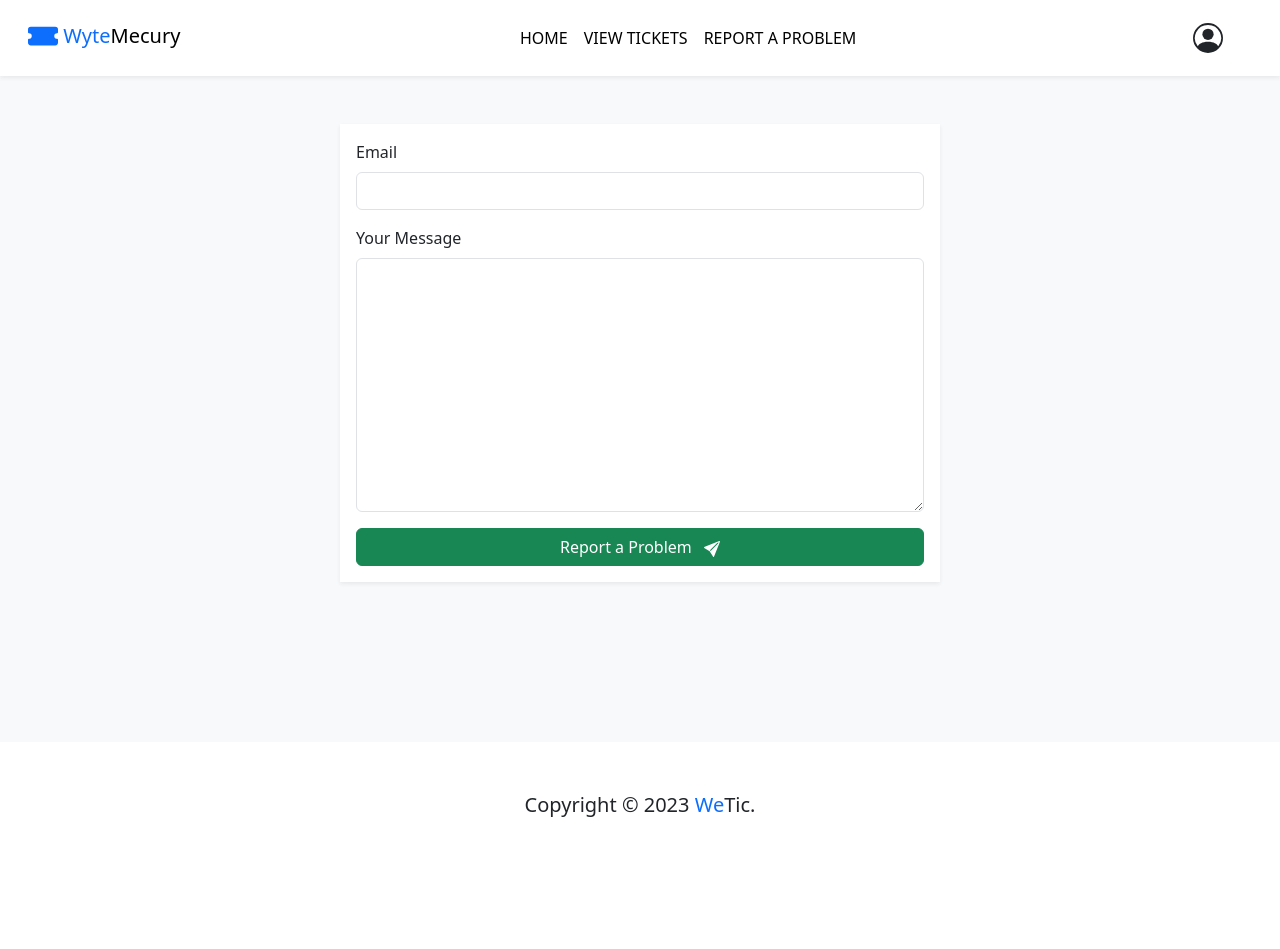
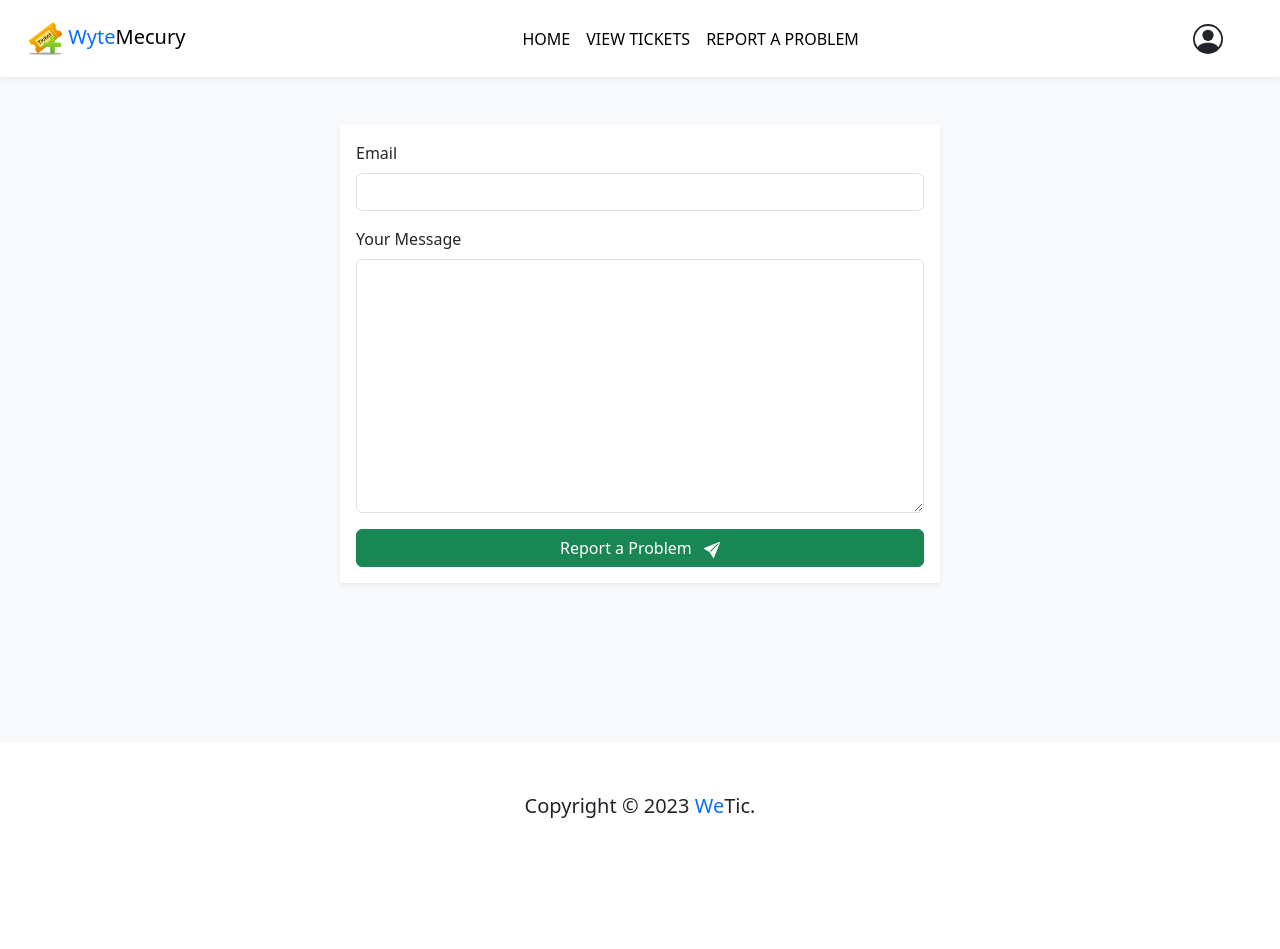
Before and after one commit to Demilade362/ticketBooking-system, a PHP site: page /Report.php in a window 1280 px wide. Before the commit the page ends 817 px from the top, so only its background shows below. Run offline with PHP 8.4, Linux system fonts and the light colour scheme.

Commit message:
Added Favicon and Change Site Logo

```diff
--- a/adminHome.php
+++ b/adminHome.php
@@ -69,9 +69,7 @@ $results = mysqli_fetch_all($query, MYSQLI_ASSOC);
                 <nav class="navbar navbar-expand-lg bg-white auto-hiding-navbar">
                     <div class="container">
                         <div class="navbar-brand">
-                            <svg xmlns="http://www.w3.org/2000/svg" width="30" height="30" fill="currentColor" class="bi bi-ticket-fill mb-1 text-primary" viewBox="0 0 16 16">
-                                <path d="M1.5 3A1.5 1.5 0 0 0 0 4.5V6a.5.5 0 0 0 .5.5 1.5 1.5 0 1 1 0 3 .5.5 0 0 0-.5.5v1.5A1.5 1.5 0 0 0 1.5 13h13a1.5 1.5 0 0 0 1.5-1.5V10a.5.5 0 0 0-.5-.5 1.5 1.5 0 0 1 0-3A.5.5 0 0 0 16 6V4.5A1.5 1.5 0 0 0 14.5 3h-13Z" />
-                            </svg>
+                            <img src="templates/favicon.ico" alt="logo" width="35" height="35">
 
                             <span class="text-primary">Wyte</span>Mecury Admin
                         </div>
--- a/adminUser.php
+++ b/adminUser.php
@@ -79,9 +79,7 @@ if (isset($_POST['submit'])) {
                 <nav class="navbar navbar-expand-lg bg-white auto-hiding-navbar">
                     <div class="container">
                         <div class="navbar-brand">
-                            <svg xmlns="http://www.w3.org/2000/svg" width="30" height="30" fill="currentColor" class="bi bi-ticket-fill mb-1 text-primary" viewBox="0 0 16 16">
-                                <path d="M1.5 3A1.5 1.5 0 0 0 0 4.5V6a.5.5 0 0 0 .5.5 1.5 1.5 0 1 1 0 3 .5.5 0 0 0-.5.5v1.5A1.5 1.5 0 0 0 1.5 13h13a1.5 1.5 0 0 0 1.5-1.5V10a.5.5 0 0 0-.5-.5 1.5 1.5 0 0 1 0-3A.5.5 0 0 0 16 6V4.5A1.5 1.5 0 0 0 14.5 3h-13Z" />
-                            </svg>
+                            <img src="templates/favicon.ico" alt="logo" width="35" height="35">
 
                             <span class="text-primary">Wyte</span>Mecury Admin
                         </div>
--- a/search.php
+++ b/search.php
@@ -41,6 +41,7 @@ if (isset($_GET['searchUsedTicket']) && isset($_GET['searchUsedTicket'])) {
     <meta http-equiv="X-UA-Compatible" content="IE=edge">
     <meta name="viewport" content="width=device-width, initial-scale=1.0">
     <title>Query</title>
+    <link rel="shortcut icon" href="templates/favicon.ico" type="image/x-icon">
     <link rel="stylesheet" href="dist/css/bootstrap.min.css">
     <script defer src="dist/popper.min.js"></script>
     <script defer src="dist/js/bootstrap.min.js"></script>
--- a/templates/header.php
+++ b/templates/header.php
@@ -5,10 +5,8 @@
     <meta charset="UTF-8">
     <meta http-equiv="X-UA-Compatible" content="IE=edge">
     <meta name="viewport" content="width=device-width, initial-scale=1.0">
-    <link rel="shortcut icon" href="./favicon.ico" type="image/x-icon">
+    <link rel="shortcut icon" href="templates/favicon.ico" type="image/x-icon">
     <link rel="stylesheet" href="./dist/css/bootstrap.css">
-    <script defer src="./dist/popper.min.js"></script>
-    <script defer src="./dist/js/bootstrap.bundle.js"></script>
     <script defer src="./dist/js/bootstrap.js"></script>
     <title>WyteMecury</title>
     <style>
--- a/templates/nav.php
+++ b/templates/nav.php
@@ -1,9 +1,7 @@
 <nav class="navbar navbar-expand-md auto-hiding-navbar py-3 px-3 navbar-light shadow-sm bg-white sticky-top">
     <div class="container-fluid">
         <a href="#" class="navbar-brand">
-            <svg xmlns="http://www.w3.org/2000/svg" width="30" height="30" fill="currentColor" class="bi bi-ticket-fill mb-1 text-primary" viewBox="0 0 16 16">
-                <path d="M1.5 3A1.5 1.5 0 0 0 0 4.5V6a.5.5 0 0 0 .5.5 1.5 1.5 0 1 1 0 3 .5.5 0 0 0-.5.5v1.5A1.5 1.5 0 0 0 1.5 13h13a1.5 1.5 0 0 0 1.5-1.5V10a.5.5 0 0 0-.5-.5 1.5 1.5 0 0 1 0-3A.5.5 0 0 0 16 6V4.5A1.5 1.5 0 0 0 14.5 3h-13Z" />
-            </svg>
+            <img src="templates/favicon.ico" alt="logo" width="35" height="35">
             <span class="text-primary">Wyte</span>Mecury
         </a>
 
--- a/usedTickets.php
+++ b/usedTickets.php
@@ -123,9 +123,7 @@ if (isset($_POST['delete'])) {
                 <nav class="navbar navbar-expand-lg bg-white auto-hiding-navbar">
                     <div class="container">
                         <div class="navbar-brand">
-                            <svg xmlns="http://www.w3.org/2000/svg" width="30" height="30" fill="currentColor" class="bi bi-ticket-fill mb-1 text-primary" viewBox="0 0 16 16">
-                                <path d="M1.5 3A1.5 1.5 0 0 0 0 4.5V6a.5.5 0 0 0 .5.5 1.5 1.5 0 1 1 0 3 .5.5 0 0 0-.5.5v1.5A1.5 1.5 0 0 0 1.5 13h13a1.5 1.5 0 0 0 1.5-1.5V10a.5.5 0 0 0-.5-.5 1.5 1.5 0 0 1 0-3A.5.5 0 0 0 16 6V4.5A1.5 1.5 0 0 0 14.5 3h-13Z" />
-                            </svg>
+                            <img src="templates/favicon.ico" alt="logo" width="35" height="35">
 
                             <span class="text-primary">Wyte</span>Mecury Admin
                         </div>
```
